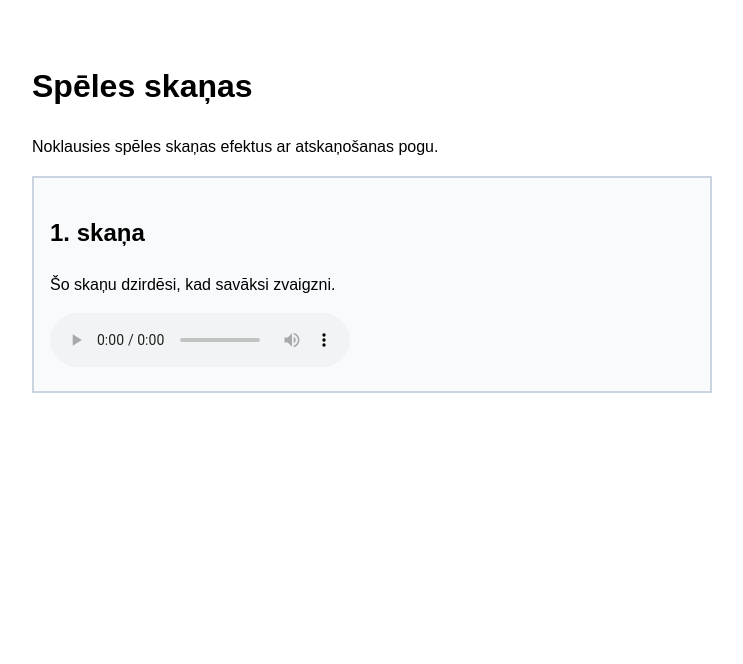
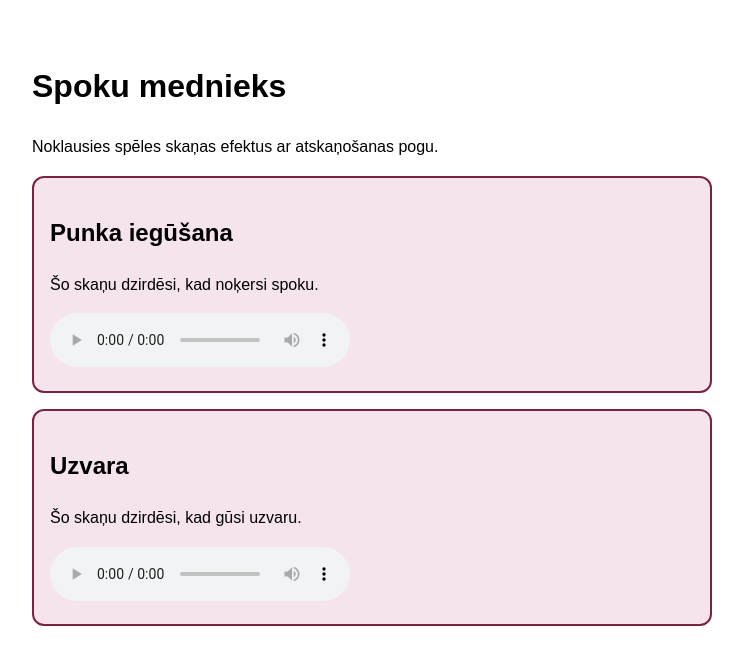
Before and after one commit to daryasmi48/Spele, a plain HTML site: page 2tema/24.html in a window 1280 px wide. Shown: the whole page, without its empty margins (268-1011 px from the left). Drawn offline with Linux system fonts and the light colour scheme.

Commit message:
zip fails

```diff
--- a/2tema/24.html
+++ b/2tema/24.html
@@ -3,7 +3,7 @@
 <head>
 <meta charset="UTF-8">
 <meta name="viewport" content="width=device-width, initial-scale=1.0">
-<title>Spēles skaņas</title>
+<title>Spoku mednieks</title>
 <style>
 /* Pamata izkārtojums — šīs rindas nemaini */
 body { font-family: Arial, sans-serif; max-width: 680px; margin: 24px auto; padding: 16px; line-height: 1.6; }
@@ -13,8 +13,9 @@ img, audio { max-width: 100%; }
 
 /* MAINI ŠEIT: skaņas bloku izskats */
 .skana {
-  background-color: #f8fafc;
-  border: 2px solid #cbd5e1;
+  background-color: #f5e3ee;
+  border: 2px solid #7c2345;
+  border-radius: 12px;
   padding: 16px;
   margin: 16px 0;
   box-sizing: border-box;
@@ -22,13 +23,17 @@ img, audio { max-width: 100%; }
 </style>
 </head>
 <body>
-<h1>Spēles skaņas</h1>
+<h1>Spoku mednieks</h1>
 <p>Noklausies spēles skaņas efektus ar atskaņošanas pogu.</p>
 <div class="skana">
-  <h2>1. skaņa</h2>
-  <p>Šo skaņu dzirdēsi, kad savāksi zvaigzni.</p>
-  <audio controls src="klikskis.wav"></audio>
+  <h2>Punka iegūšana</h2>
+  <p>Šo skaņu dzirdēsi, kad noķersi spoku.</p>
+  <audio controls src="skanas/klikskis.wav"></audio>
 </div>
-<!-- ŠEIT OTRAIS SKAŅAS BLOKS -->
+<div class="skana">
+  <h2>Uzvara</h2>
+  <p>Šo skaņu dzirdēsi, kad gūsi uzvaru.</p>
+  <audio controls src="skanas/klikskis.wav"></audio>
+</div>
 </body>
 </html>
```
Also changed, not shown: 1 other file.
